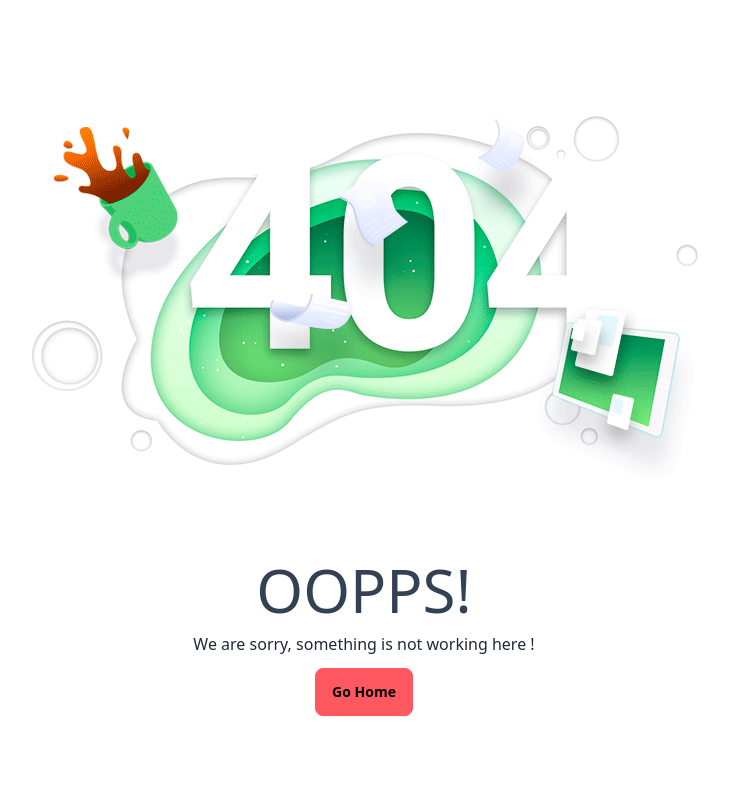
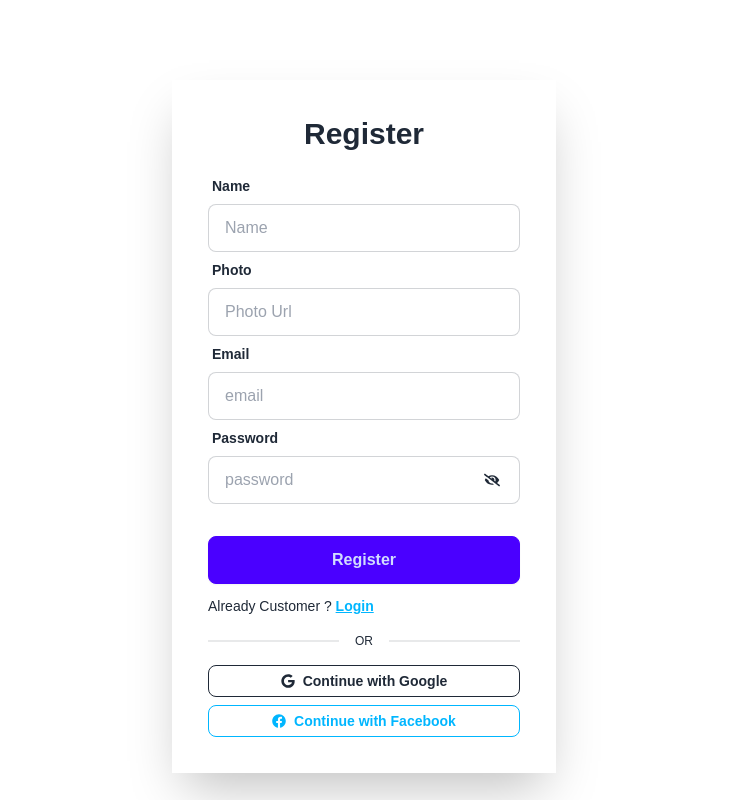
Before and after one commit to mustafiz8g/sports-sphere-client, a React (Vite) app: page /register in a window 1280 px wide. Shown: the whole page, without its empty margins (276-1005 px from the left). Built offline with nearby package versions, Linux system fonts and the light colour scheme.

Commit message:
login and register form designed

```diff
--- a/src/Layout/MainLayout.jsx
+++ b/src/Layout/MainLayout.jsx
@@ -1,12 +1,13 @@
-import { Outlet } from "react-router-dom";
+import { Outlet, useLocation } from "react-router-dom";
 import Footer from "../Shared/Footer";
 import Navbar from "../Shared/Navbar";
 
 
 
 const MainLayout = () => {
+
     return (
-        <div>
+        <div >
           <Navbar></Navbar>
           <Outlet></Outlet>
           <Footer></Footer>
--- /dev/null
+++ b/src/Pages/Login.jsx
@@ -0,0 +1,90 @@
+import { Link } from "react-router-dom";
+import { FaGoogle, FaFacebook, FaEyeSlash } from "react-icons/fa";
+import { MdRemoveRedEye } from "react-icons/md";
+import { useState } from "react";
+
+
+
+const Login = () => {
+
+
+    const handleLogin = e => {
+        e.preventDefault();
+        const form = e.target;
+        const email = form.email.value;
+        const password = form.password.value;
+
+        console.log(email, password)
+
+    }
+
+    const [see, close ] = useState();
+    const toggle = (i) => {
+        close(i)
+    }
+
+    return (
+        <div className="container mx-auto flex justify-center mt-20">
+
+            <div className="p-9  w-full max-w-sm  shadow-2xl">
+                <h1 className="font-semibold text-3xl text-center pb-4">Login</h1>
+                <form onSubmit={handleLogin}>
+                    <div className="form-control">
+                        <label className="label">
+                            <span className="label-text font-semibold">Email</span>
+                        </label>
+                        <input
+                            name="email"
+                            type="email"
+                            placeholder="email"
+                            className="input input-bordered"
+                            required />
+                    </div>
+                    <div className="form-control">
+                        <label className="label">
+                            <span className="label-text font-semibold">Password</span>
+                        </label>
+                        <input
+                            name="password"
+                            type= {see ? 'text' : 'password'}
+                            placeholder="password"
+                            className="input input-bordered"
+                            required />
+
+
+                        <div
+                        onClick={() => toggle(!see)}
+                        className="relative left-[276px] bottom-8">
+                            {
+                                see ? <MdRemoveRedEye /> : <FaEyeSlash />
+                            }
+                        </div>
+
+
+                        <label className="label">
+                            <a href="#" className="label-text-alt link link-hover">Forgot password?</a>
+                        </label>
+                    </div>
+                    <div className="form-control mt-4">
+                        <button className="btn btn-primary  text-[16px]">Login</button>
+                    </div>
+
+                    <div>
+                        <p className="text-[14px] mt-3">dont have an account? <Link to ="/register"><button className="link link-info font-bold">register</button>
+                        </Link></p>
+                    </div>
+
+                </form>
+
+                <div className="divider "><span className="text-[12px]">OR</span></div>
+
+                <div className="*:w-full space-y-2">
+                    <button className="  btn btn-outline btn-sm "><FaGoogle />Continue with Google</button>
+                    <button className=" btn btn-outline btn-sm btn-info">< FaFacebook />Continue with Facebook</button>
+                </div>
+            </div>
+        </div>
+    );
+};
+
+export default Login;
--- /dev/null
+++ b/src/Pages/Register.jsx
@@ -0,0 +1,99 @@
+
+import { Link } from "react-router-dom";
+import { FaGoogle, FaFacebook, FaEyeSlash } from "react-icons/fa";
+import { MdRemoveRedEye } from "react-icons/md";
+import { useState } from "react";
+
+
+
+const Register = () => {
+    const [see, close ] = useState();
+    const toggle = (i) => {
+        close(i)
+    }
+
+    return (
+        <div className="container mx-auto flex justify-center mt-20">
+
+            <div className="p-9  w-full max-w-sm  shadow-2xl">
+                <h1 className="font-semibold text-3xl text-center pb-4">Register</h1>
+                <form >
+                    <div className="form-control">
+                        <label className="label">
+                            <span className="label-text font-semibold">Name</span>
+                        </label>
+                        <input
+                            name="name"
+                            type="text"
+                            placeholder="Name"
+                            className="input input-bordered"
+                            required />
+                    </div>
+                    <div className="form-control">
+                        <label className="label">
+                            <span className="label-text font-semibold">Photo</span>
+                        </label>
+                        <input
+                            name="photo"
+                            type="text"
+                            placeholder="Photo Url"
+                            className="input input-bordered"
+                            required />
+                    </div>
+                    <div className="form-control">
+                        <label className="label">
+                            <span className="label-text font-semibold">Email</span>
+                        </label>
+                        <input
+                            name="email"
+                            type="email"
+                            placeholder="email"
+                            className="input input-bordered"
+                            required />
+                    </div>
+                    <div className="form-control">
+                        <label className="label">
+                            <span className="label-text font-semibold">Password</span>
+                        </label>
+                        <input
+                            name="password"
+                            type= {see ? 'text' : 'password'}
+                            placeholder="password"
+                            className="input input-bordered"
+                            required />
+
+
+                        <div
+                        onClick={() => toggle(!see)}
+                        className="relative left-[276px] bottom-8">
+                            {
+                                see ? <MdRemoveRedEye /> : <FaEyeSlash />
+                            }
+                        </div>
+
+
+
+                    </div>
+                    <div className="form-control mt-4">
+                        <button className="btn btn-primary  text-[16px]">Register</button>
+                    </div>
+
+                    <div>
+                        <p className="text-[14px] mt-3">Already Customer ? <Link to ="/login"><button className="link link-info font-bold">Login</button>
+                        </Link></p>
+                    </div>
+
+                </form>
+
+                <div className="divider "><span className="text-[12px]">OR</span></div>
+
+                <div className="*:w-full space-y-2">
+                    <button className="  btn btn-outline btn-sm "><FaGoogle />Continue with Google</button>
+                    <button className=" btn btn-outline btn-sm btn-info">< FaFacebook />Continue with Facebook</button>
+                </div>
+            </div>
+        </div>
+    );
+};
+
+export default Register;
--- a/src/Shared/Footer.jsx
+++ b/src/Shared/Footer.jsx
@@ -3,16 +3,15 @@
 
 const Footer = () => {
   return (
-    <div className='p-5'>
+    <div className='p-5 '>
 
 
-      <footer className="container mx-auto footer bg-base-200 text-base-content p-10">
-        <nav>
-          <h6 className="footer-title">Services</h6>
-          <a className="link link-hover">Branding</a>
-          <a className="link link-hover">Design</a>
-          <a className="link link-hover">Marketing</a>
-          <a className="link link-hover">Advertisement</a>
+
+      <footer className="container mx-auto bg-slate-700 footer text-white  p-10 ">
+        <nav className="w-56">
+        <h1 className="text-4xl text-white text-center">Sport Sphere</h1>
+
+        <p>Sentiments two occasional affronting solicitude travelling and one contrasted fortune day.</p>
         </nav>
         <nav>
           <h6 className="footer-title">Company</h6>
@@ -31,7 +30,7 @@ const Footer = () => {
           <h6 className="footer-title">Newsletter</h6>
           <fieldset className="form-control w-80">
             <label className="label">
-              <span className="label-text">Enter your email address</span>
+              <span className="label-text text-white">Enter your email address</span>
             </label>
             <div className="join">
               <input
@@ -42,10 +41,11 @@ const Footer = () => {
             </div>
           </fieldset>
         </form>
+
       </footer>
 
 
-      <footer className="container mx-auto footer bg-neutral text-neutral-content items-center p-4">
+      <footer className="container mx-auto footer bg-neutral text-neutral-content items-center p-4 flex flex-col justify-around md:flex-row">
         <aside className="grid-flow-col items-center">
           <svg
             width="36"
@@ -58,7 +58,7 @@ const Footer = () => {
             <path
               d="M22.672 15.226l-2.432.811.841 2.515c.33 1.019-.209 2.127-1.23 2.456-1.15.325-2.148-.321-2.463-1.226l-.84-2.518-5.013 1.677.84 2.517c.391 1.203-.434 2.542-1.831 2.542-.88 0-1.601-.564-1.86-1.314l-.842-2.516-2.431.809c-1.135.328-2.145-.317-2.463-1.229-.329-1.018.211-2.127 1.231-2.456l2.432-.809-1.621-4.823-2.432.808c-1.355.384-2.558-.59-2.558-1.839 0-.817.509-1.582 1.327-1.846l2.433-.809-.842-2.515c-.33-1.02.211-2.129 1.232-2.458 1.02-.329 2.13.209 2.461 1.229l.842 2.515 5.011-1.677-.839-2.517c-.403-1.238.484-2.553 1.843-2.553.819 0 1.585.509 1.85 1.326l.841 2.517 2.431-.81c1.02-.33 2.131.211 2.461 1.229.332 1.018-.21 2.126-1.23 2.456l-2.433.809 1.622 4.823 2.433-.809c1.242-.401 2.557.484 2.557 1.838 0 .819-.51 1.583-1.328 1.847m-8.992-6.428l-5.01 1.675 1.619 4.828 5.011-1.674-1.62-4.829z"></path>
           </svg>
-          <p>Copyright © {new Date().getFullYear()} - All right reserved</p>
+          <p>Sports Sphere © {new Date().getFullYear()} - All right reserved</p>
         </aside>
         <nav className="grid-flow-col gap-4 md:place-self-center md:justify-self-end">
           <a>
--- a/src/Shared/Navbar.jsx
+++ b/src/Shared/Navbar.jsx
@@ -1,10 +1,14 @@
+import { useState } from "react";
 import { FaBars } from "react-icons/fa";
-import { NavLink } from "react-router-dom";
+import { Link, NavLink } from "react-router-dom";
 
 
 const Navbar = () => {
 
-    const navOptions = <>
+    const [see , close] = useState()
+
+
+    const navOptions = < >
         <li><NavLink to='/'>Home</NavLink></li>
         <li><NavLink to='/allEqui'>All Equi</NavLink></li>
         <li><NavLink to='/addEqui'>Add Equi</NavLink></li>
@@ -35,7 +39,7 @@ const Navbar = () => {
                         </ul>
                     </div>
                     <div className="">
-                        <a className="btn">SignUp</a>
+                       <Link to ='/login'>Login</Link>
                     </div>
                 </div>
             </div>
--- a/src/index.css
+++ b/src/index.css
@@ -1,4 +1,5 @@
 
+@import url('https://fonts.googleapis.com/css2?family=Lato:ital,wght@0,100;0,300;0,400;0,700;0,900;1,100;1,300;1,400;1,700;1,900&display=swap');
 
 @tailwind base;
 @tailwind components;
--- a/src/main.jsx
+++ b/src/main.jsx
@@ -7,7 +7,9 @@ import { router } from './Routes/routes'
 createRoot(document.getElementById('root')).render(
   <StrictMode>
 
+    <div className="font-poppins">
       <RouterProvider router={router} />
+    </div>
 
   </StrictMode>,
 )
--- a/tailwind.config.js
+++ b/tailwind.config.js
@@ -6,7 +6,9 @@ export default {
   ],
   theme: {
     extend: {
-
+      fontFamily: {
+        poppins: ' "Poppins", sans-serif '
+      }
     },
   },
   plugins: [
```
Also changed, not shown: src/Routes/Routes.jsx (+11 -1 lines), src/App.css (deleted), src/Pages/Home.jsx (renamed from src/Pages/Home/Home.jsx).
